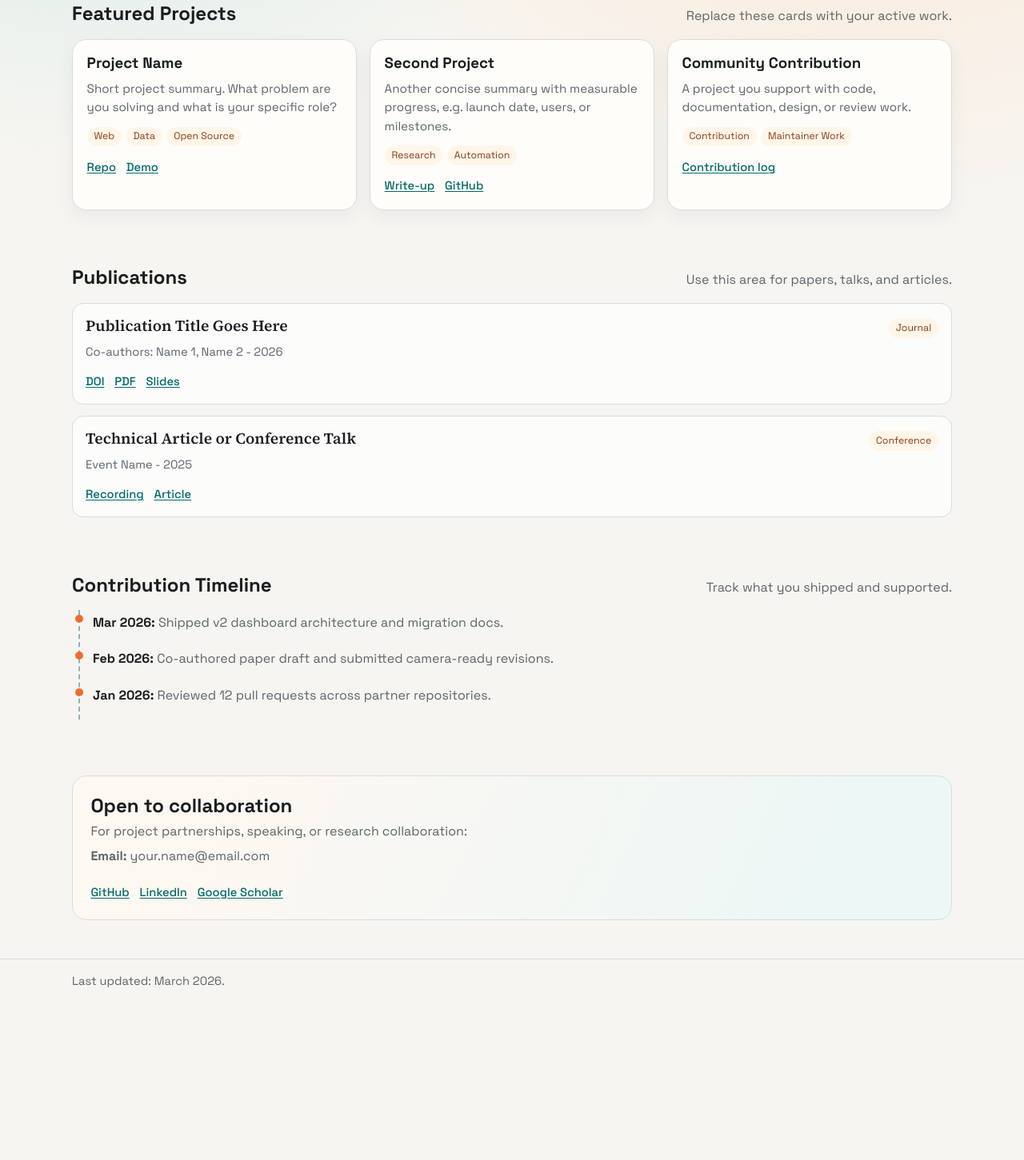
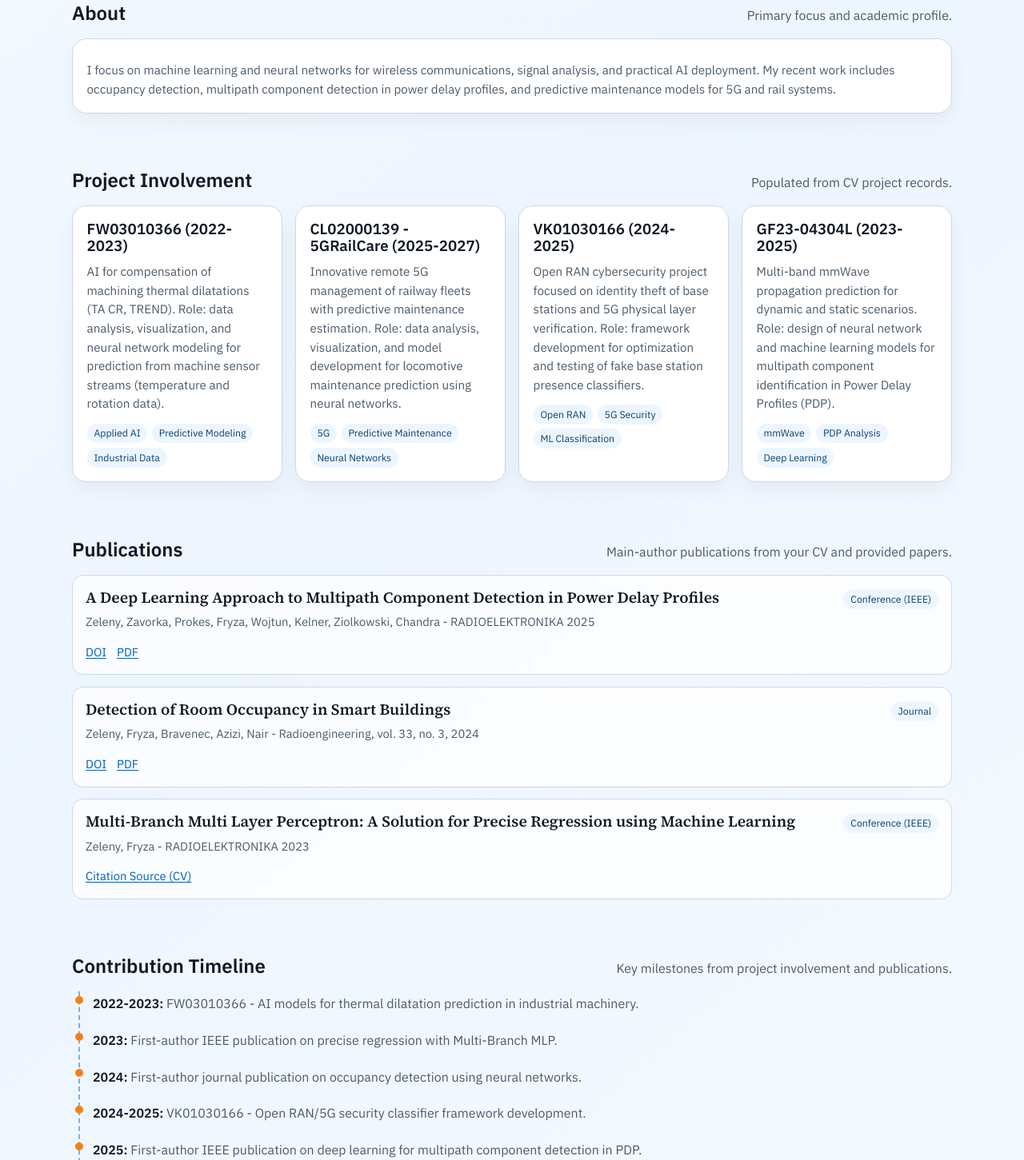
Before and after one commit to zeleny-ondrej/zeleny-ondrej.github.io, a plain HTML site: page index.html in a window 1280 px wide. Shown: the part 749-2200 px from the top of the page at 80% size. Before the commit the page ends 2020 px from the top, so only its background shows below. Drawn offline with Linux system fonts and the light colour scheme.

Commit message:
Updating publication, projects and contacts info

```diff
--- a/index.html
+++ b/index.html
@@ -3,22 +3,23 @@
 <head>
   <meta charset="UTF-8">
   <meta name="viewport" content="width=device-width, initial-scale=1.0">
-  <title>Ondrej Zeleny | Work, Publications, and Projects</title>
-  <meta name="description" content="Portfolio and publication template for projects, research, and contributions.">
+  <title>Ondrej Zeleny | AI Research, Publications, and Projects</title>
+  <meta name="description" content="AI and neural network research portfolio with publications and project contributions.">
   <link rel="preconnect" href="https://fonts.googleapis.com">
   <link rel="preconnect" href="https://fonts.gstatic.com" crossorigin>
-  <link href="https://fonts.googleapis.com/css2?family=Space+Grotesk:wght@400;500;700&family=Source+Serif+4:opsz,wght@8..60,400;8..60,600&display=swap" rel="stylesheet">
+  <link href="https://fonts.googleapis.com/css2?family=Space+Grotesk:wght@400;500;700&family=IBM+Plex+Sans:wght@400;600&family=Source+Serif+4:opsz,wght@8..60,400;8..60,600&display=swap" rel="stylesheet">
   <style>
     :root {
-      --bg: #f7f5f1;
-      --surface: #fffdfa;
-      --surface-2: #fff5e9;
-      --text: #1a1d1f;
-      --muted: #5d6468;
-      --line: #d9dbde;
-      --accent: #006a6a;
-      --accent-2: #ef6c2f;
-      --shadow: 0 18px 48px rgba(26, 29, 31, 0.08);
+      --bg: #eff6fc;
+      --surface: #ffffff;
+      --surface-2: #edf6ff;
+      --text: #0f1923;
+      --muted: #4a5b6a;
+      --line: #c9d8e8;
+      --accent: #005fb8;
+      --accent-2: #00a3b0;
+      --accent-3: #f57f17;
+      --shadow: 0 18px 48px rgba(15, 25, 35, 0.08);
       --radius: 18px;
       --max: 1100px;
     }
@@ -33,13 +34,27 @@
 
     body {
       margin: 0;
-      font-family: "Space Grotesk", "Segoe UI", sans-serif;
+      font-family: "IBM Plex Sans", "Segoe UI", sans-serif;
       color: var(--text);
+      background: linear-gradient(140deg, #f7fbff 0%, #edf5ff 45%, #f5fbff 100%);
+      line-height: 1.55;
+      position: relative;
+      overflow-x: hidden;
+    }
+
+    body::before {
+      content: "";
+      position: fixed;
+      inset: -12%;
+      z-index: -1;
+      pointer-events: none;
+      opacity: 0.5;
       background:
-        radial-gradient(circle at 85% 10%, #ffe0c5 0, transparent 38%),
-        radial-gradient(circle at 10% 15%, #cde9e6 0, transparent 32%),
-        var(--bg);
-      line-height: 1.55;
+        radial-gradient(circle at 1px 1px, rgba(0, 95, 184, 0.16) 1px, transparent 1px) 0 0 / 28px 28px,
+        linear-gradient(60deg, rgba(0, 163, 176, 0.08) 1px, transparent 1px) 0 0 / 44px 44px,
+        linear-gradient(-60deg, rgba(0, 163, 176, 0.08) 1px, transparent 1px) 0 0 / 44px 44px;
+      mask-image: radial-gradient(circle at 50% 15%, black 34%, transparent 84%);
+      -webkit-mask-image: radial-gradient(circle at 50% 15%, black 34%, transparent 84%);
     }
 
     .wrap {
@@ -52,8 +67,8 @@
       top: 0;
       z-index: 20;
       backdrop-filter: blur(12px);
-      background: color-mix(in srgb, var(--bg) 78%, transparent);
-      border-bottom: 1px solid color-mix(in srgb, var(--line) 70%, white);
+      background: rgba(244, 250, 255, 0.82);
+      border-bottom: 1px solid color-mix(in srgb, var(--line) 68%, white);
     }
 
     .topbar {
@@ -65,6 +80,7 @@
     }
 
     .brand {
+      font-family: "Space Grotesk", "Segoe UI", sans-serif;
       font-weight: 700;
       letter-spacing: 0.02em;
     }
@@ -98,7 +114,7 @@
     }
 
     .eyebrow {
-      color: var(--accent);
+      color: color-mix(in srgb, var(--accent) 92%, black);
       font-weight: 700;
       text-transform: uppercase;
       letter-spacing: 0.08em;
@@ -112,8 +128,9 @@
     }
 
     .hero h1 {
+      font-family: "Space Grotesk", "Segoe UI", sans-serif;
       font-size: clamp(2rem, 4.8vw, 3.4rem);
-      max-width: 14ch;
+      max-width: 17ch;
     }
 
     .lead {
@@ -149,7 +166,7 @@
 
     .btn.primary {
       color: #fff;
-      background: linear-gradient(120deg, var(--accent), #0a8787);
+      background: linear-gradient(120deg, var(--accent), #0b7cd5);
       border-color: transparent;
     }
 
@@ -167,6 +184,15 @@
       border: 1px solid var(--line);
       font-size: 0.85rem;
       color: var(--muted);
+      animation: pulse 3.2s ease-in-out infinite;
+    }
+
+    .chip:nth-child(2) {
+      animation-delay: 0.3s;
+    }
+
+    .chip:nth-child(3) {
+      animation-delay: 0.6s;
     }
 
     section {
@@ -218,7 +244,7 @@
       font-size: 0.77rem;
       border-radius: 999px;
       background: var(--surface-2);
-      color: #8a3d15;
+      color: #08406f;
       padding: 0.18rem 0.55rem;
     }
 
@@ -290,7 +316,7 @@
       width: 10px;
       height: 10px;
       border-radius: 50%;
-      background: var(--accent-2);
+      background: var(--accent-3);
       position: absolute;
       left: -6px;
       top: 0.38rem;
@@ -302,7 +328,7 @@
 
     .cta {
       margin: 2.2rem 0 3rem;
-      background: linear-gradient(115deg, #fef8f2 15%, #edf7f6 85%);
+      background: linear-gradient(115deg, #f5f9ff 15%, #eefbfb 85%);
       border: 1px solid var(--line);
       border-radius: var(--radius);
       padding: 1.4rem;
@@ -333,6 +359,16 @@
       }
     }
 
+    @keyframes pulse {
+      0%,
+      100% {
+        transform: translateY(0);
+      }
+      50% {
+        transform: translateY(-2px);
+      }
+    }
+
     @media (max-width: 700px) {
       .hero {
         padding-top: 3.2rem;
@@ -350,6 +386,7 @@
     <div class="wrap topbar">
       <div class="brand">Ondrej Zeleny</div>
       <nav class="nav" aria-label="Sections">
+        <a href="#about">About</a>
         <a href="#projects">Projects</a>
         <a href="#publications">Publications</a>
         <a href="#contributions">Contributions</a>
@@ -360,125 +397,199 @@
 
   <main class="wrap">
     <section class="hero" id="top">
-      <p class="eyebrow">Build in Public</p>
-      <h1>Work log for products, papers, and open collaboration.</h1>
+      <p class="eyebrow">AI and Neural Networks</p>
+      <h1>Research portfolio for AI systems, wireless intelligence, and applied deep learning.</h1>
       <p class="lead">
-        This template is set up for publishing what you are building, what you have published, and which teams or projects you actively contribute to.
+        PhD candidate at the Department of Radio Electronics, Faculty of Electronics and Communication Technologies, Brno University of Technology.
       </p>
       <div class="actions">
         <a class="btn primary" href="#projects">See Current Work</a>
         <a class="btn" href="#publications">Browse Publications</a>
       </div>
       <div class="stats">
-        <span class="chip">Update this weekly</span>
-        <span class="chip">Tag by domain</span>
-        <span class="chip">Link repos and papers</span>
+        <span class="chip">Deep Learning</span>
+        <span class="chip">Signal Processing</span>
+        <span class="chip">5G and Open RAN</span>
       </div>
+    </section>
+
+    <section id="about">
+      <div class="section-head">
+        <h2>About</h2>
+        <p>Primary focus and academic profile.</p>
+      </div>
+      <article class="card">
+        <p>
+          I focus on machine learning and neural networks for wireless communications, signal analysis, and practical AI deployment.
+          My recent work includes occupancy detection, multipath component detection in power delay profiles, and predictive maintenance models for 5G and rail systems.
+        </p>
+      </article>
     </section>
 
     <section id="projects">
       <div class="section-head">
-        <h2>Featured Projects</h2>
-        <p>Replace these cards with your active work.</p>
+        <h2>Project Involvement</h2>
+        <p>Populated from CV project records.</p>
       </div>
       <div class="cards">
-        <!-- Duplicate this card for each project -->
         <article class="card">
-          <h3>Project Name</h3>
-          <p>Short project summary. What problem are you solving and what is your specific role?</p>
+          <h3>FW03010366 (2022-2023)</h3>
+          <p>
+            AI for compensation of machining thermal dilatations (TA CR, TREND). Role: data analysis, visualization,
+            and neural network modeling for prediction from machine sensor streams (temperature and rotation data).
+          </p>
           <div class="tags">
-            <span class="tag">Web</span>
-            <span class="tag">Data</span>
-            <span class="tag">Open Source</span>
-          </div>
-          <div class="card-links">
-            <a href="#" aria-label="Project repository">Repo</a>
-            <a href="#" aria-label="Live demo">Demo</a>
+            <span class="tag">Applied AI</span>
+            <span class="tag">Predictive Modeling</span>
+            <span class="tag">Industrial Data</span>
           </div>
         </article>
 
         <article class="card">
-          <h3>Second Project</h3>
-          <p>Another concise summary with measurable progress, e.g. launch date, users, or milestones.</p>
+          <h3>CL02000139 - 5GRailCare (2025-2027)</h3>
+          <p>
+            Innovative remote 5G management of railway fleets with predictive maintenance estimation.
+            Role: data analysis, visualization, and model development for locomotive maintenance prediction using neural networks.
+          </p>
           <div class="tags">
-            <span class="tag">Research</span>
-            <span class="tag">Automation</span>
-          </div>
-          <div class="card-links">
-            <a href="#">Write-up</a>
-            <a href="#">GitHub</a>
+            <span class="tag">5G</span>
+            <span class="tag">Predictive Maintenance</span>
+            <span class="tag">Neural Networks</span>
           </div>
         </article>
 
         <article class="card">
-          <h3>Community Contribution</h3>
-          <p>A project you support with code, documentation, design, or review work.</p>
+          <h3>VK01030166 (2024-2025)</h3>
+          <p>
+            Open RAN cybersecurity project focused on identity theft of base stations and 5G physical layer verification.
+            Role: framework development for optimization and testing of fake base station presence classifiers.
+          </p>
           <div class="tags">
-            <span class="tag">Contribution</span>
-            <span class="tag">Maintainer Work</span>
+            <span class="tag">Open RAN</span>
+            <span class="tag">5G Security</span>
+            <span class="tag">ML Classification</span>
           </div>
-          <div class="card-links">
-            <a href="#">Contribution log</a>
+        </article>
+
+        <article class="card">
+          <h3>GF23-04304L (2023-2025)</h3>
+          <p>
+            Multi-band mmWave propagation prediction for dynamic and static scenarios.
+            Role: design of neural network and machine learning models for multipath component identification in Power Delay Profiles (PDP).
+          </p>
+          <div class="tags">
+            <span class="tag">mmWave</span>
+            <span class="tag">PDP Analysis</span>
+            <span class="tag">Deep Learning</span>
           </div>
         </article>
       </div>
+
+      <!-- Placeholder project card (commented for later use)
+      <article class="card">
+        <h3>Project ID and Date</h3>
+        <p>Summary of goal and your exact role in the project.</p>
+        <div class="tags">
+          <span class="tag">Tag 1</span>
+          <span class="tag">Tag 2</span>
+          <span class="tag">Tag 3</span>
+        </div>
+      </article>
+      -->
     </section>
 
     <section id="publications">
       <div class="section-head">
         <h2>Publications</h2>
-        <p>Use this area for papers, talks, and articles.</p>
+        <p>Main-author publications from your CV and provided papers.</p>
       </div>
       <ul class="pub-list">
-        <!-- Duplicate this list item for each publication -->
         <li class="pub">
           <div class="pub-top">
-            <h3>Publication Title Goes Here</h3>
-            <span class="tag">Journal</span>
+            <h3>A Deep Learning Approach to Multipath Component Detection in Power Delay Profiles</h3>
+            <span class="tag">Conference (IEEE)</span>
           </div>
-          <p class="meta">Co-authors: Name 1, Name 2 - 2026</p>
+          <p class="meta">Zeleny, Zavorka, Prokes, Fryza, Wojtun, Kelner, Ziolkowski, Chandra - RADIOELEKTRONIKA 2025</p>
           <div class="card-links">
-            <a href="#">DOI</a>
-            <a href="#">PDF</a>
-            <a href="#">Slides</a>
+            <a href="https://doi.org/10.1109/RADIOELEKTRONIKA65656.2025.11008404">DOI</a>
+            <a href="my%20papers/A_Deep_Learning_Approach_to_Multipath_Component_Detection_in_Power_Delay_Profiles.pdf">PDF</a>
           </div>
         </li>
 
         <li class="pub">
           <div class="pub-top">
-            <h3>Technical Article or Conference Talk</h3>
-            <span class="tag">Conference</span>
+            <h3>Detection of Room Occupancy in Smart Buildings</h3>
+            <span class="tag">Journal</span>
           </div>
-          <p class="meta">Event Name - 2025</p>
+          <p class="meta">Zeleny, Fryza, Bravenec, Azizi, Nair - Radioengineering, vol. 33, no. 3, 2024</p>
           <div class="card-links">
-            <a href="#">Recording</a>
-            <a href="#">Article</a>
+            <a href="https://doi.org/10.13164/re.2024.0432">DOI</a>
+            <a href="my%20papers/24_03_0432_0441.pdf">PDF</a>
+          </div>
+        </li>
+
+        <li class="pub">
+          <div class="pub-top">
+            <h3>Multi-Branch Multi Layer Perceptron: A Solution for Precise Regression using Machine Learning</h3>
+            <span class="tag">Conference (IEEE)</span>
+          </div>
+          <p class="meta">Zeleny, Fryza - RADIOELEKTRONIKA 2023</p>
+          <div class="card-links">
+            <a href="CV_Ondrej_Zeleny.docx">Citation Source (CV)</a>
           </div>
         </li>
       </ul>
+
+      <!-- Placeholder publication entry (commented for later use)
+      <li class="pub">
+        <div class="pub-top">
+          <h3>Publication Title</h3>
+          <span class="tag">Journal or Conference</span>
+        </div>
+        <p class="meta">Authors - Venue, Year</p>
+        <div class="card-links">
+          <a href="#">DOI</a>
+          <a href="#">PDF</a>
+        </div>
+      </li>
+      -->
     </section>
 
     <section id="contributions">
       <div class="section-head">
         <h2>Contribution Timeline</h2>
-        <p>Track what you shipped and supported.</p>
+        <p>Key milestones from project involvement and publications.</p>
       </div>
       <ol class="timeline">
-        <li><strong>Mar 2026:</strong> Shipped v2 dashboard architecture and migration docs.</li>
-        <li><strong>Feb 2026:</strong> Co-authored paper draft and submitted camera-ready revisions.</li>
-        <li><strong>Jan 2026:</strong> Reviewed 12 pull requests across partner repositories.</li>
+        <li><strong>2022-2023:</strong> FW03010366 - AI models for thermal dilatation prediction in industrial machinery.</li>
+        <li><strong>2023:</strong> First-author IEEE publication on precise regression with Multi-Branch MLP.</li>
+        <li><strong>2024:</strong> First-author journal publication on occupancy detection using neural networks.</li>
+        <li><strong>2024-2025:</strong> VK01030166 - Open RAN/5G security classifier framework development.</li>
+        <li><strong>2025:</strong> First-author IEEE publication on deep learning for multipath component detection in PDP.</li>
+        <li><strong>2025-2027:</strong> CL02000139 - Predictive maintenance modeling for 5G railway fleet management.</li>
       </ol>
+
+      <!-- Placeholder timeline item (commented for later use)
+      <li><strong>Year:</strong> Contribution summary.</li>
+      -->
     </section>
 
     <section class="cta" id="contact">
-      <h2>Open to collaboration</h2>
-      <p>For project partnerships, speaking, or research collaboration:</p>
-      <p><strong>Email:</strong> your.name@email.com</p>
+      <h2>Contact</h2>
+      <p>For research collaboration, publications, and AI project work:</p>
+      <p><strong>Email:</strong> <a href="mailto:ondrej.zeleny@vut.cz">ondrej.zeleny@vut.cz</a></p>
+      <p><strong>Position:</strong> PhD candidate</p>
+      <p><strong>Affiliation:</strong> Department of Radio Electronics, Faculty of Electronics and Communication Technologies, Brno University of Technology</p>
       <div class="card-links">
-        <a href="#">GitHub</a>
-        <a href="#">LinkedIn</a>
+        <a href="https://github.com/zeleny-ondrej">GitHub</a>
+        <a href="https://www.linkedin.com/in/ondrej-zeleny-3b65a6215">LinkedIn</a>
+      </div>
+
+      <!-- Placeholder links (commented for later use)
+      <div class="card-links">
         <a href="#">Google Scholar</a>
       </div>
+      -->
     </section>
   </main>
 
```
